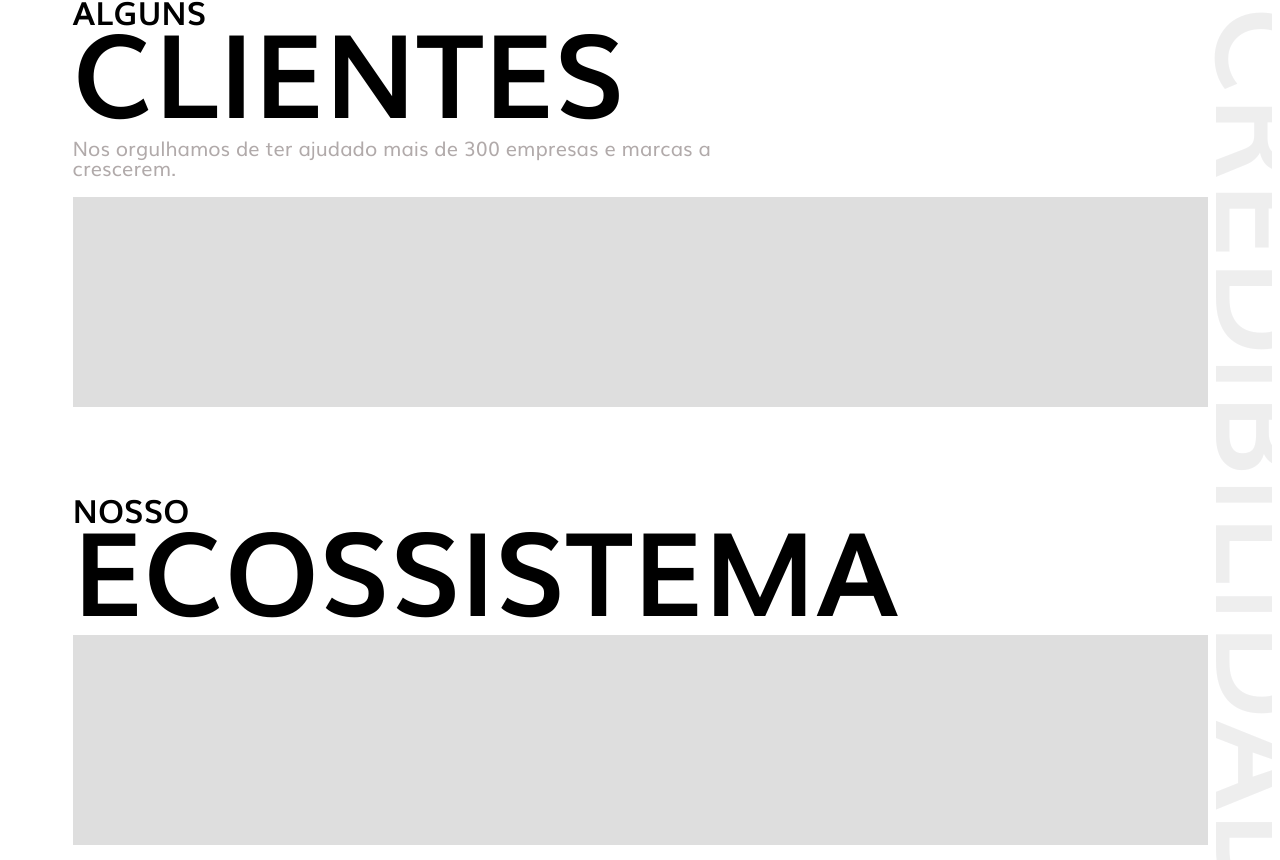
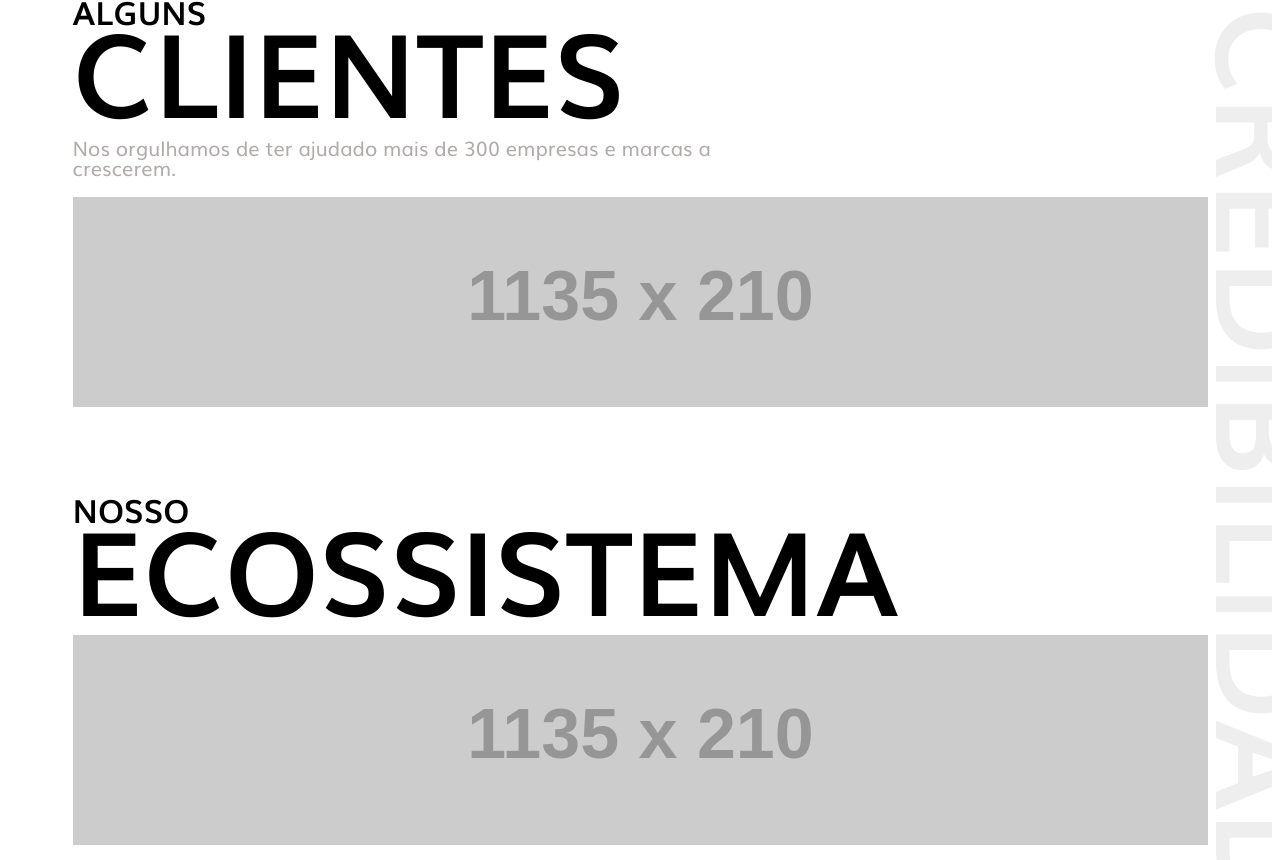
Before and after one commit to caioprogrammer/proex, a plain HTML site: page index.html in a window 1280 px wide. Shown: the part 1673-2533 px from the top of the page. Drawn offline with Linux system fonts and the light colour scheme; placeholder pictures from the web are drawn by us.

Commit message:
pictorue tag added

```diff
--- a/index.html
+++ b/index.html
@@ -114,7 +114,18 @@
                 <h2 class="clients__title"><span>Alguns</span>Clientes</h2>
                 <h3 class="clients__subtitle">Nos orgulhamos de ter ajudado mais de 300 empresas e marcas a crescerem.</h3>
                 <figure class="clients__image">
-                    <img src="./src/assets/image-bottom.png" alt="Cliente Imagem">
+                    <picture>
+                        <source media="(max-width: 799px)" srcset="https://via.placeholder.com/500x800" />
+                        <source media="(min-width: 800px)" srcset="https://via.placeholder.com/1135x210" />
+                        <!--
+                            Trocar os SRCSET ACIMA Para a imagem desejada, via link ou subindo na pasta
+                            SRC/ASSETS/imagem_enviada_nova.png
+
+                            o primeiro SOURCE é a iamgem no mobile,
+                            o segundo source é a imagem no desktop
+                        -->
+                        <img src="./src/assets/image-bottom.png" alt="Cliente Imagem 2">
+                      </picture>
                 </figure>
             </div>
 
@@ -122,7 +133,18 @@
                 <h2 class="ecosystem__title"><span>Nosso</span>Ecossistema</h2>
                 <h3 class="ecosystem__subtitle"></h3>
                 <figure class="ecosystem__image">
-                    <img src="./src/assets/image_bottom_2.png" alt="Cliente Imagem 2">
+                    <picture>
+                        <source media="(max-width: 799px)" srcset="https://via.placeholder.com/500x800" />
+                        <source media="(min-width: 800px)" srcset="https://via.placeholder.com/1135x210" />
+                        <!--
+                            Trocar os SRCSET ACIMA Para a imagem desejada, via link ou subindo na pasta
+                            SRC/ASSETS/imagem_enviada_nova.png
+
+                            o primeiro SOURCE é a iamgem no mobile,
+                            o segundo source é a imagem no desktop
+                        -->
+                        <img src="./src/assets/image_bottom_2.png" alt="Cliente Imagem 2">
+                      </picture>
                 </figure>
             </div>
         </section>
```
